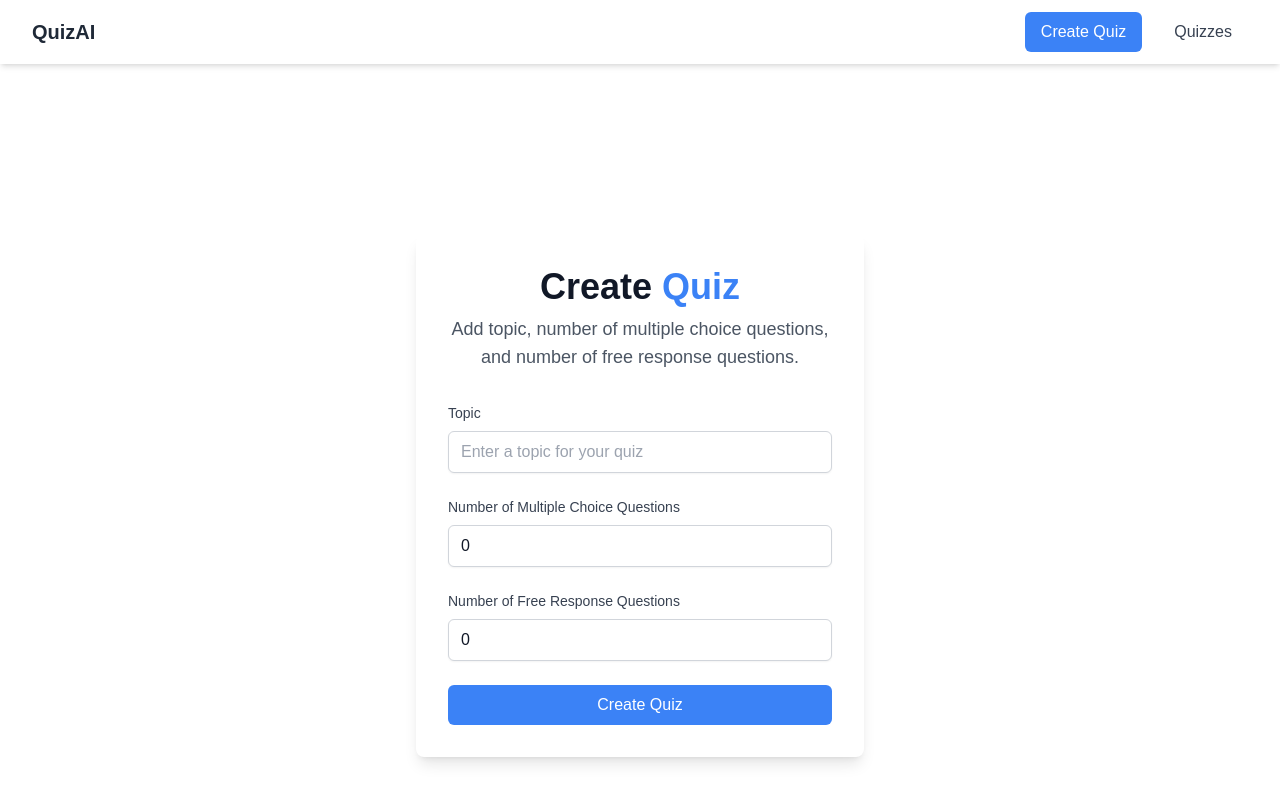
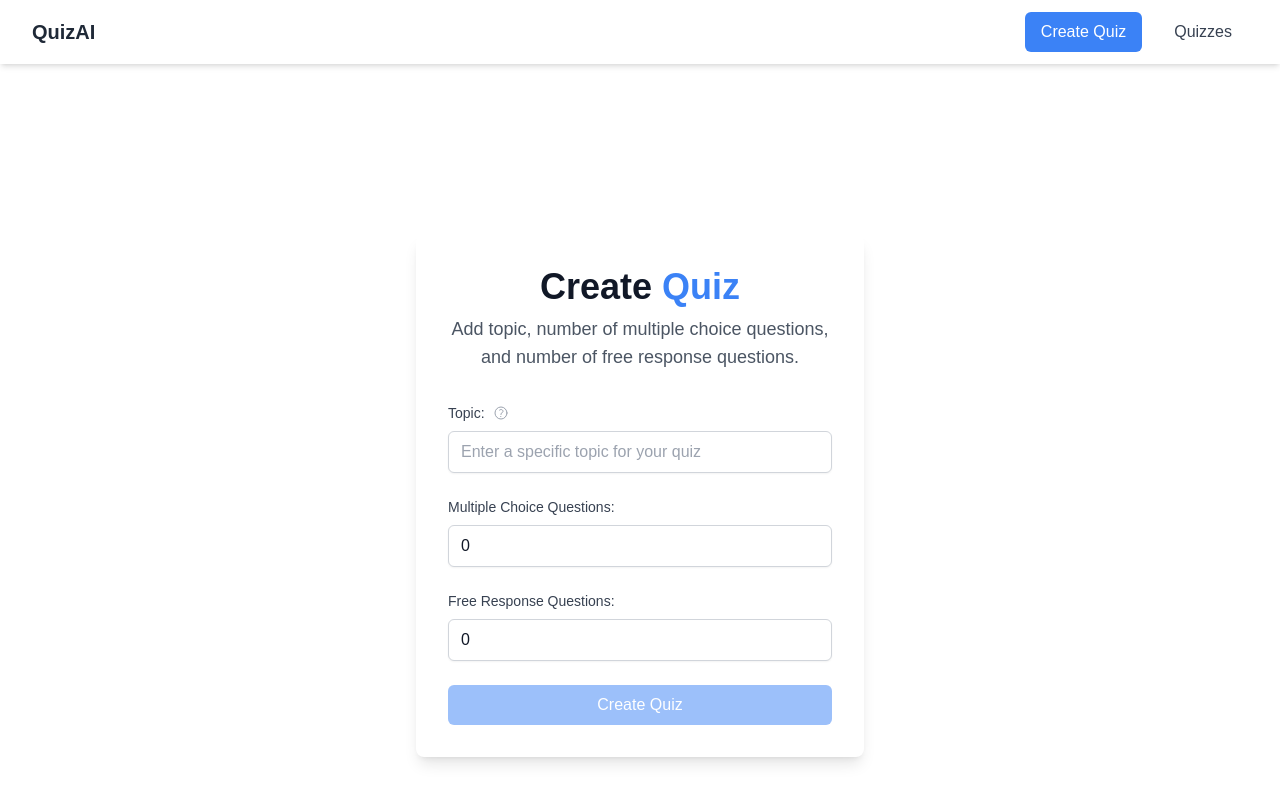
Before and after one commit to cambriz902/quiz-app-prototype, a Next.js app: page /quizzes/create in a window 1280 px wide. Shown: the top 802 px of the page. Built offline with nearby package versions, Linux system fonts and the light colour scheme.

Commit message:
form validation and tests

```diff
--- a/app/quizzes/create/page.tsx
+++ b/app/quizzes/create/page.tsx
@@ -2,6 +2,8 @@
 
 import React, { useState } from 'react';
 import { useRouter } from 'next/navigation';
+import { Popover, PopoverButton, PopoverPanel } from '@headlessui/react'
+import { QuestionMarkCircleIcon } from '@heroicons/react/24/outline'
 
 const Page = () => {
   const [topic, setTopic] = useState("");
@@ -12,6 +14,7 @@ const Page = () => {
 
   const handleCreateQuiz = async (event: React.FormEvent<HTMLFormElement>) => {
     event.preventDefault();
+
     setIsCreatingQuiz(true);
     try {
       const response = await fetch("/api/quizzes/create", {
@@ -27,6 +30,8 @@ const Page = () => {
     }
   }
 
+  const enableSubmitButton = topic && (numMultipleChoiceQuestions > 0 || numFreeResponseQuestions > 0);
+
   return (
     <main className="container mx-auto px-6 py-12 min-h-screen flex flex-col items-center justify-center">
       <div className="w-full max-w-md bg-white rounded-lg shadow-lg p-8">
@@ -39,14 +44,40 @@ const Page = () => {
 
         <form onSubmit={handleCreateQuiz} className="space-y-6">
           <div className="space-y-2">
-            <label htmlFor="topic" className="block text-sm font-medium text-gray-700">
-              Topic
-            </label>
+            <div className="flex items-center gap-2">
+              <label htmlFor="topic" className="block text-sm font-medium text-gray-700">
+                Topic:
+              </label>
+              <Popover className="relative">
+                <PopoverButton
+                  className="flex items-center text-gray-400 hover:text-gray-500 focus:outline-none focus:ring-2 focus:ring-offset-2 focus:ring-blue-500 rounded-full"
+                  data-testid="topic-help-button"
+                >
+                  <QuestionMarkCircleIcon className="h-4 w-4" aria-hidden="true" />
+                </PopoverButton>
+
+                <PopoverPanel className="absolute z-10 w-72 bottom-8 left-0">
+                  <div className="overflow-hidden rounded-lg shadow-lg ring-1 ring-black ring-opacity-5">
+                    <div className="p-4 bg-white">
+                      <p className="text-sm font-medium text-gray-900">Tips for a better quiz:</p>
+                      <div className="mt-2 text-sm text-gray-500">
+                        <ul className="list-disc pl-4 space-y-1">
+                          <li>Be specific about your topic</li>
+                          <li>Include the subject area (e.g., &ldquo;History&rdquo;, &ldquo;Science&rdquo;)</li>
+                          <li>Add a time period if relevant</li>
+                          <li>Example: &ldquo;World War II Pacific Theater 1941-1945&rdquo; instead of just &ldquo;World War II&rdquo;</li>
+                        </ul>
+                      </div>
+                    </div>
+                  </div>
+                </PopoverPanel>
+              </Popover>
+            </div>
             <input
               type="text"
               value={topic}
               id="topic"
-              placeholder="Enter a topic for your quiz"
+              placeholder="Enter a specific topic for your quiz"
               className="w-full px-3 py-2 border border-gray-300 rounded-md shadow-sm focus:outline-none focus:ring-2 focus:ring-blue-500 focus:border-blue-500"
               onChange={(e) => setTopic(e.target.value)}
             />
@@ -54,7 +85,7 @@ const Page = () => {
 
           <div className="space-y-2">
             <label htmlFor="numMultipleChoiceQuestions" className="block text-sm font-medium text-gray-700">
-              Number of Multiple Choice Questions
+              Multiple Choice Questions:
             </label>
             <input
               type="number"
@@ -68,7 +99,7 @@ const Page = () => {
 
           <div className="space-y-2">
             <label htmlFor="numFreeResponseQuestions" className="block text-sm font-medium text-gray-700">
-              Number of Free Response Questions
+              Free Response Questions:
             </label>
             <input
               type="number"
@@ -83,7 +114,7 @@ const Page = () => {
           <button
             className="w-full bg-blue-500 text-white px-4 py-2 rounded-md hover:bg-blue-600 focus:outline-none focus:ring-2 focus:ring-blue-500 focus:ring-offset-2 transition-colors disabled:opacity-50 disabled:cursor-not-allowed"
             type="submit"
-            disabled={isCreatingQuiz}
+            disabled={isCreatingQuiz || !enableSubmitButton}
           >
             {isCreatingQuiz ? "Creating Quiz..." : "Create Quiz"}
           </button>
--- a/jest.setup.ts
+++ b/jest.setup.ts
@@ -1,2 +1,8 @@
 import '@testing-library/jest-dom';
 import 'openai/shims/node';
+
+global.ResizeObserver = jest.fn().mockImplementation(() => ({
+  observe: jest.fn(),
+  unobserve: jest.fn(),
+  disconnect: jest.fn(),
+}));
--- a/package.json
+++ b/package.json
@@ -11,6 +11,8 @@
     "test:watch": "jest --watch"
   },
   "dependencies": {
+    "@headlessui/react": "^2.2.0",
+    "@heroicons/react": "^2.2.0",
     "@prisma/client": "^6.2.1",
     "next": "15.1.6",
     "openai": "^4.81.0",
```
Also changed, not shown: 2 other files (tests, documents, lock files or other folders).
